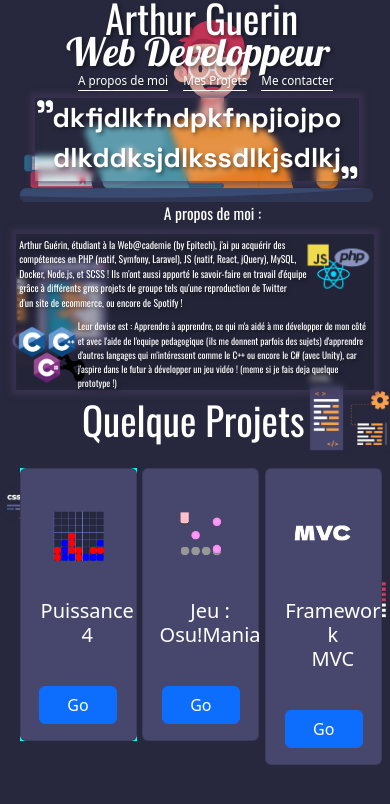
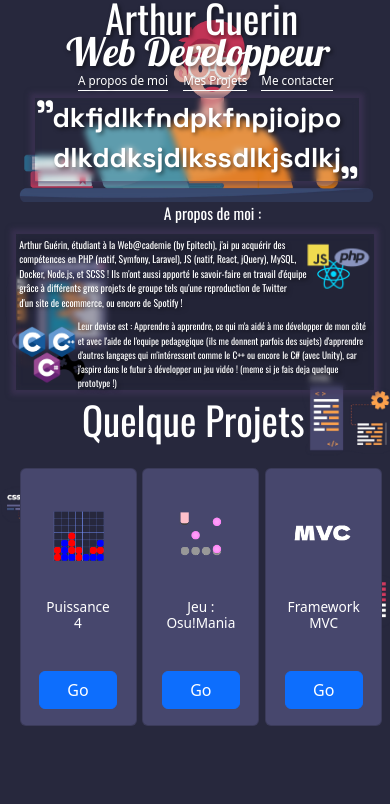
Before and after one commit to Arthuros727/Portfollio, a React (Create React App) app: page / in a window 390 px wide. Shown: the top 804 px of the page. Built offline with nearby package versions, Linux system fonts and the light colour scheme.

Commit message:
commit auto

```diff
--- a/src/App.css
+++ b/src/App.css
@@ -418,7 +418,7 @@ html, .blur{
 .carte1{
   /* color: black; */
   /* font-size: 3vw; */
-  background-color: aqua;
+  /* background-color: aqua; */
   position: absolute;
   top: 35vw;
   left: -22vw;
@@ -449,10 +449,14 @@ html, .blur{
   /* position: absolute; */
   left: 1vw;
   top: 26vw;
+  font-size: 20vw;
   /* margin-left: -2vw; */
   text-align: center;
 }
-
+.col{
+  font-size: 3.5vw;
+  /* color: red; */
+}
 
 /* .carr{
   font-size: 1px;
--- a/src/App.js
+++ b/src/App.js
@@ -29,7 +29,7 @@ function Carte() {
     <Card style={{ width: '30vw',heigh: '30vw', backgroundColor:"#47476d" }}>
       <Card.Img variant="top" src={imgp4} />
       <Card.Body>
-        <Card.Title>Puissance <br></br>4</Card.Title>
+      <h5 className='col'>Puissance <br></br>4</h5>
 
         <Button variant="primary" className='but'>Go</Button>
       </Card.Body>
@@ -40,7 +40,7 @@ function Carte() {
     <Card style={{ width: '30vw',heigh: '30vw', backgroundColor:"#47476d" }}>
       <Card.Img variant="top" src={om} />
       <Card.Body>
-        <Card.Title>Jeu : <br></br>Osu!Mania</Card.Title>
+      <h5 className='col'>Jeu : <br></br>Osu!Mania</h5>
 
         <Button variant="primary" className='but'>Go</Button>
       </Card.Body>
@@ -51,7 +51,10 @@ function Carte() {
 <Card style={{ width: '30vw',heigh: '30vw', backgroundColor:"#47476d" }}>
   <Card.Img variant="top" src={mvc} />
   <Card.Body>
-    <Card.Title>Framework <br></br>MVC</Card.Title>
+    {/* <div className='col'> */}
+
+    <h5 className='col'>Framework <br></br>MVC</h5>
+    {/* </div> */}
 
     <Button variant="primary" className='but'>Go</Button>
   </Card.Body>
```
